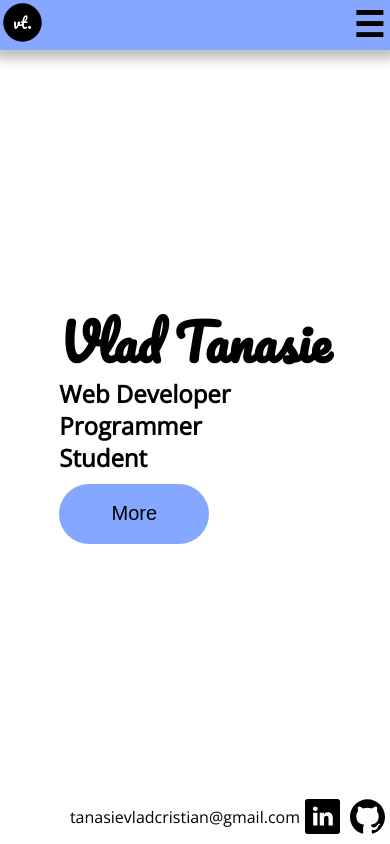
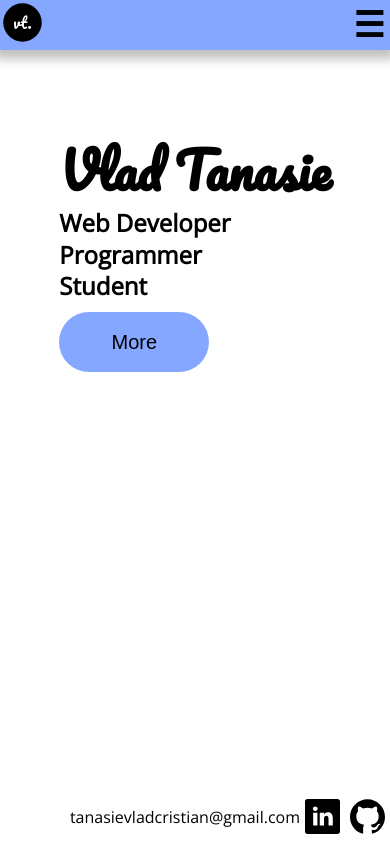
Before and after one commit to tanasievlad246/personal-website, a Vue app: page / in a window 390 px wide. Built offline with nearby package versions, Linux system fonts and the light colour scheme.

Commit message:
fixed some responsiveness issues

```diff
--- a/src/components/Footer.vue
+++ b/src/components/Footer.vue
@@ -35,7 +35,7 @@ export default {};
   justify-content: flex-end;
   align-items: flex-end;
   width: 100%;
-  /* height: 100%; */
+  height: 100%;
 }
 
 .social-icon {
--- a/src/components/Navbar.vue
+++ b/src/components/Navbar.vue
@@ -39,6 +39,7 @@ a {
   display: block;
   text-decoration: none;
   color: black;
+  transition: display 0.2s ease-in;
 }
 
 .navbar {
--- a/src/views/Portofolio.vue
+++ b/src/views/Portofolio.vue
@@ -32,7 +32,7 @@ export default {
         }
     },
     async beforeMount() {
-        const response = await axios.get("https://api.github.com/users/tanasievlad246/repos");
+        const response = await axios.get("https://api.github.com/users/tanasievlad246/reposi");
         this.projectData = response.data;
     },
     computed: {
@@ -68,5 +68,11 @@ export default {
     flex-direction: column;
     align-items: center;
   }
+
+  .projects-container h1 {
+    font-size: 35px;
+    line-height: 1;
+    /* text-overflow: clip; */
+  }
 }
 </style>
```
